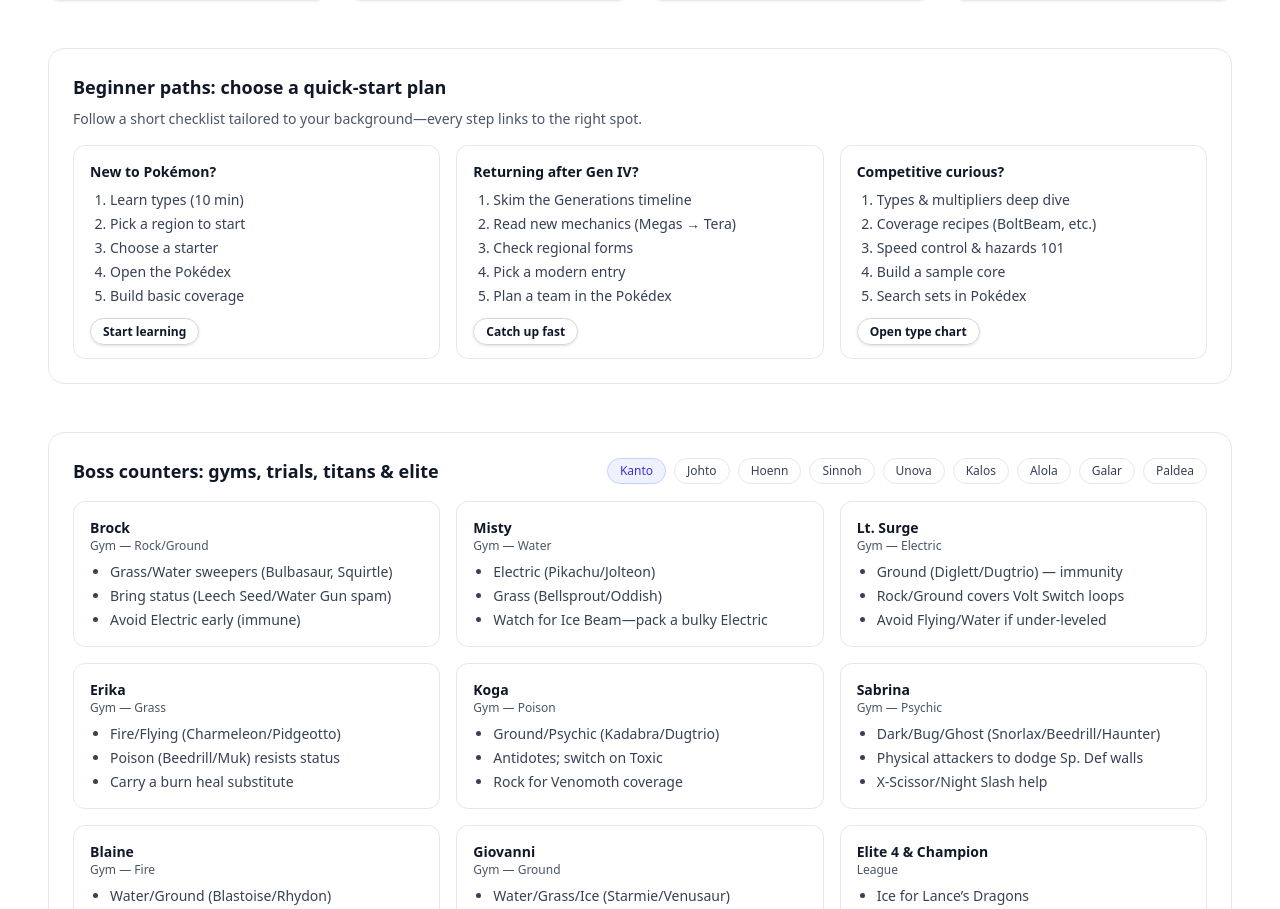
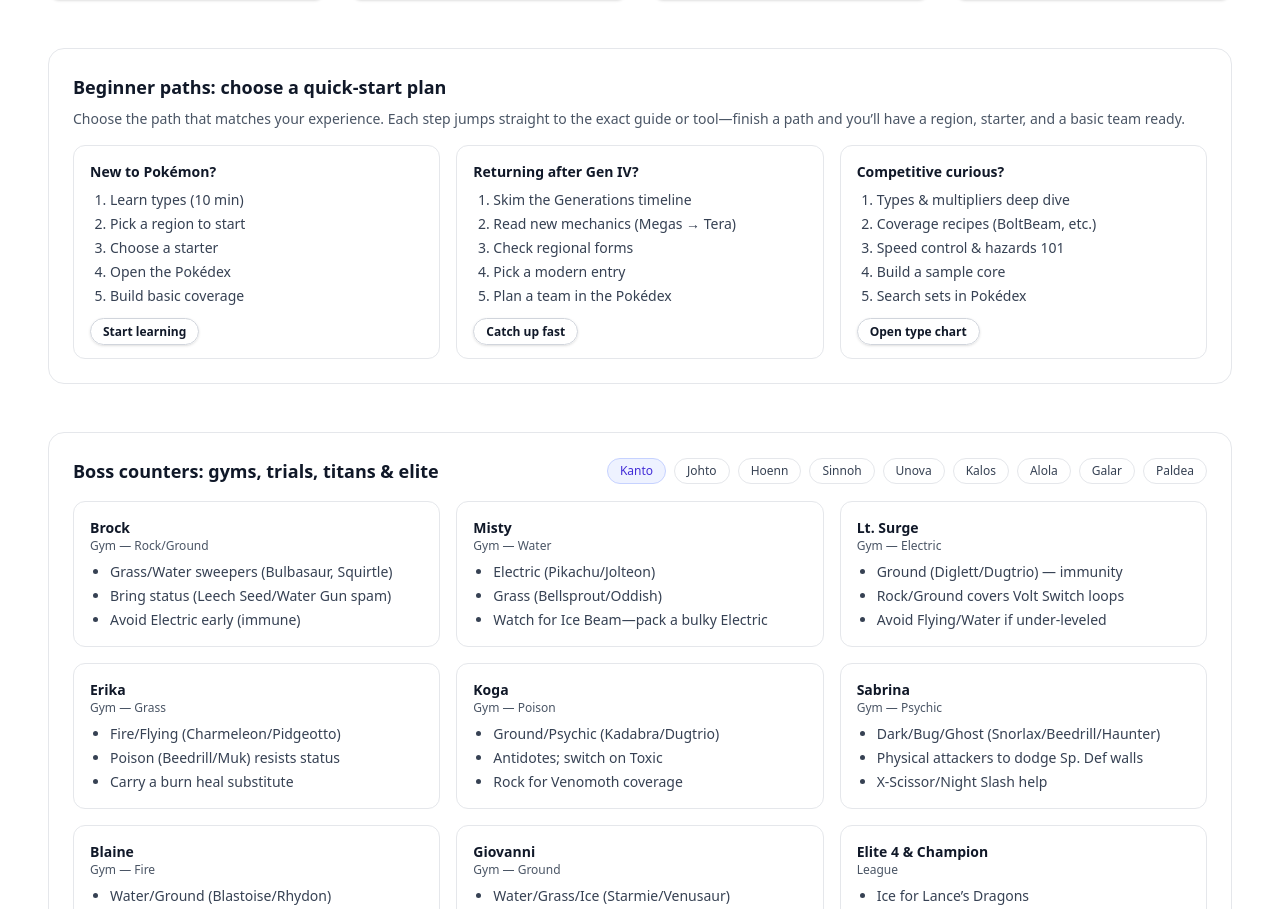
Before and after one commit to pschonffeldt/pokedex-2, a Next.js app: page / in a window 1280 px wide. Shown: the part 951-1860 px from the top of the page. Built offline with nearby package versions, Linux system fonts and the light colour scheme.

Commit message:
Copy update to provide more value to users

```diff
--- a/src/components/beginner-path.tsx
+++ b/src/components/beginner-path.tsx
@@ -56,7 +56,7 @@ const DEFAULT_CARDS: BeginnerCard[] = [
 
 export default function BeginnerPaths({
   title = 'Beginner paths: choose a quick-start plan',
-  description = 'Follow a short checklist tailored to your background—every step links to the right spot.',
+  description = 'Choose the path that matches your experience. Each step jumps straight to the exact guide or tool—finish a path and you’ll have a region, starter, and a basic team ready.',
   cards = DEFAULT_CARDS,
   className = '',
   containerClassName = '',
```
